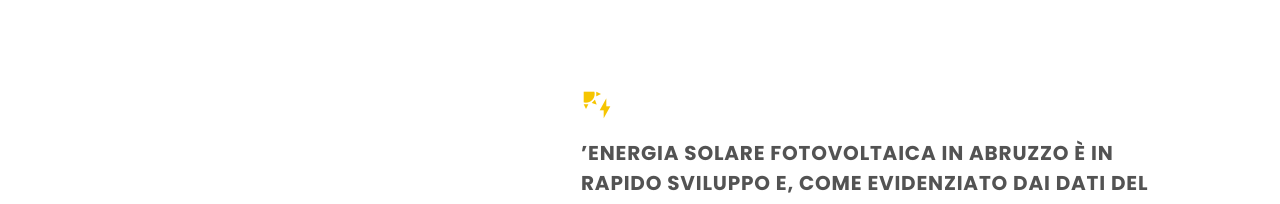
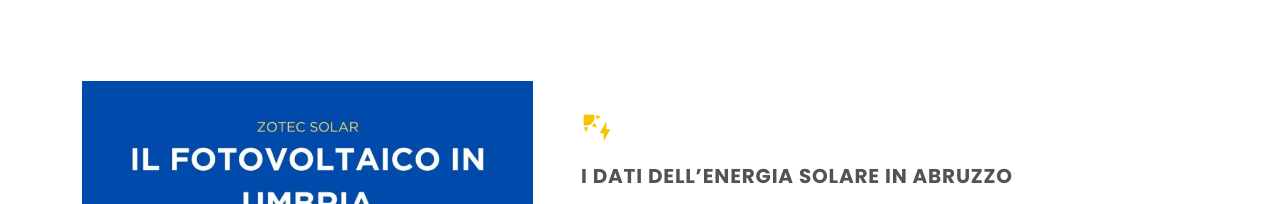
Before and after one commit to zotecsolar/abruzzo, a plain HTML site: page index.html in a window 1280 px wide. Shown: the part 2080-2284 px from the top of the page. Drawn offline with Linux system fonts and the light colour scheme.

Commit message:
Update index.html
updates

```diff
--- a/index.html
+++ b/index.html
@@ -264,7 +264,8 @@
                 <div class="col-md-7 mt-4 mt-sm-0 pt-2 pt-sm-0">
                     <div class="about-app ms-lg-4">
                         <i class="mdi mdi-solar-power text-custom h2"></i>
-                        <h4 class="title text-uppercase mt-2 mb-3">’energia solare fotovoltaica in Abruzzo è in rapido sviluppo e, come evidenziato
+                        <h4 class="title text-uppercase mt-2 mb-3">I dati dell’energia solare in Abruzzo</h4>
+									<p>L'’energia solare fotovoltaica in Abruzzo è in rapido sviluppo e, come evidenziato
 									dai dati del GSE, la regione abruzzese si attesta tra le regioni più virtuose nella
 									potenza in esercizio pro capite. Infatti, l’Abruzzo può vantare una produzione pari
 									a 764 W/ab.
```
